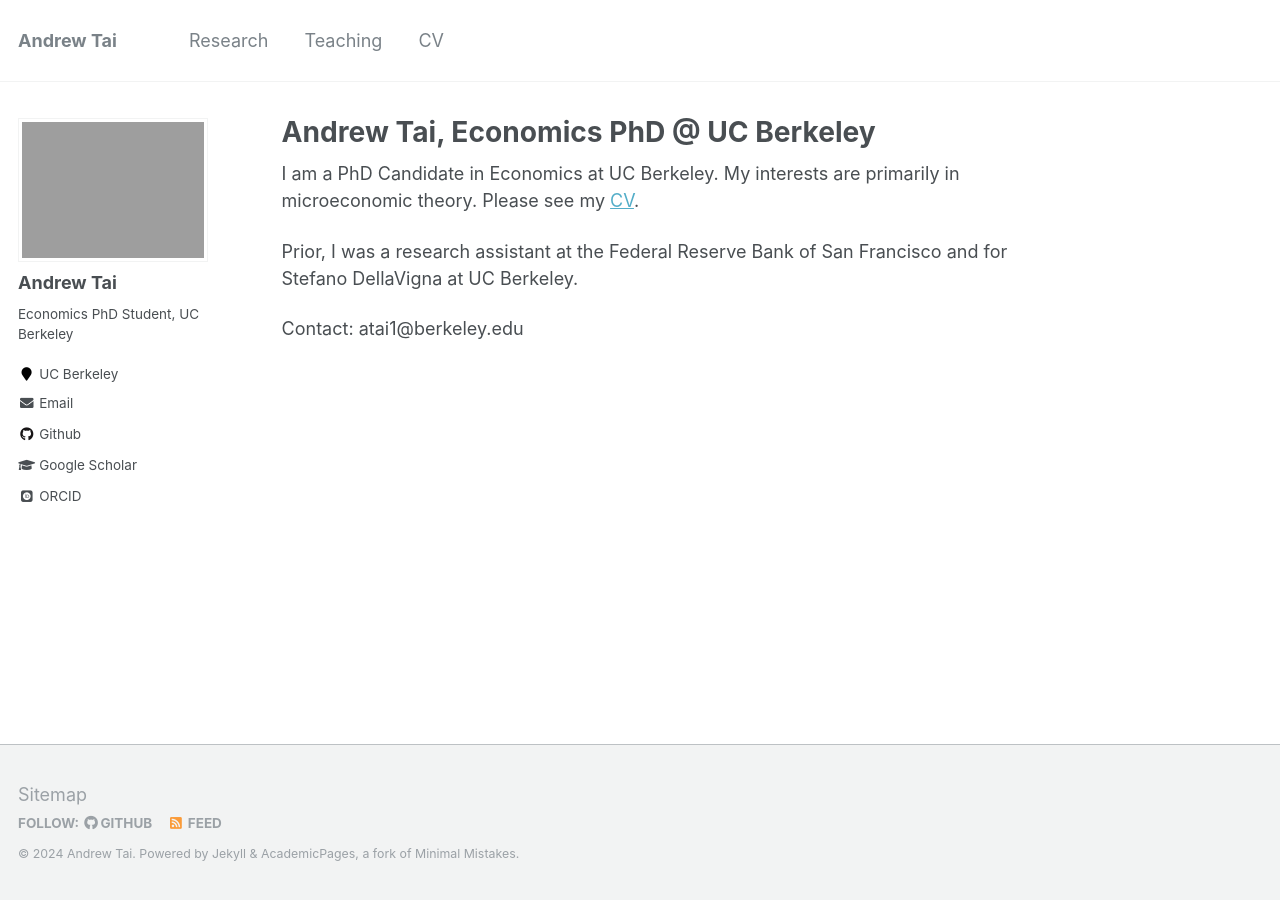
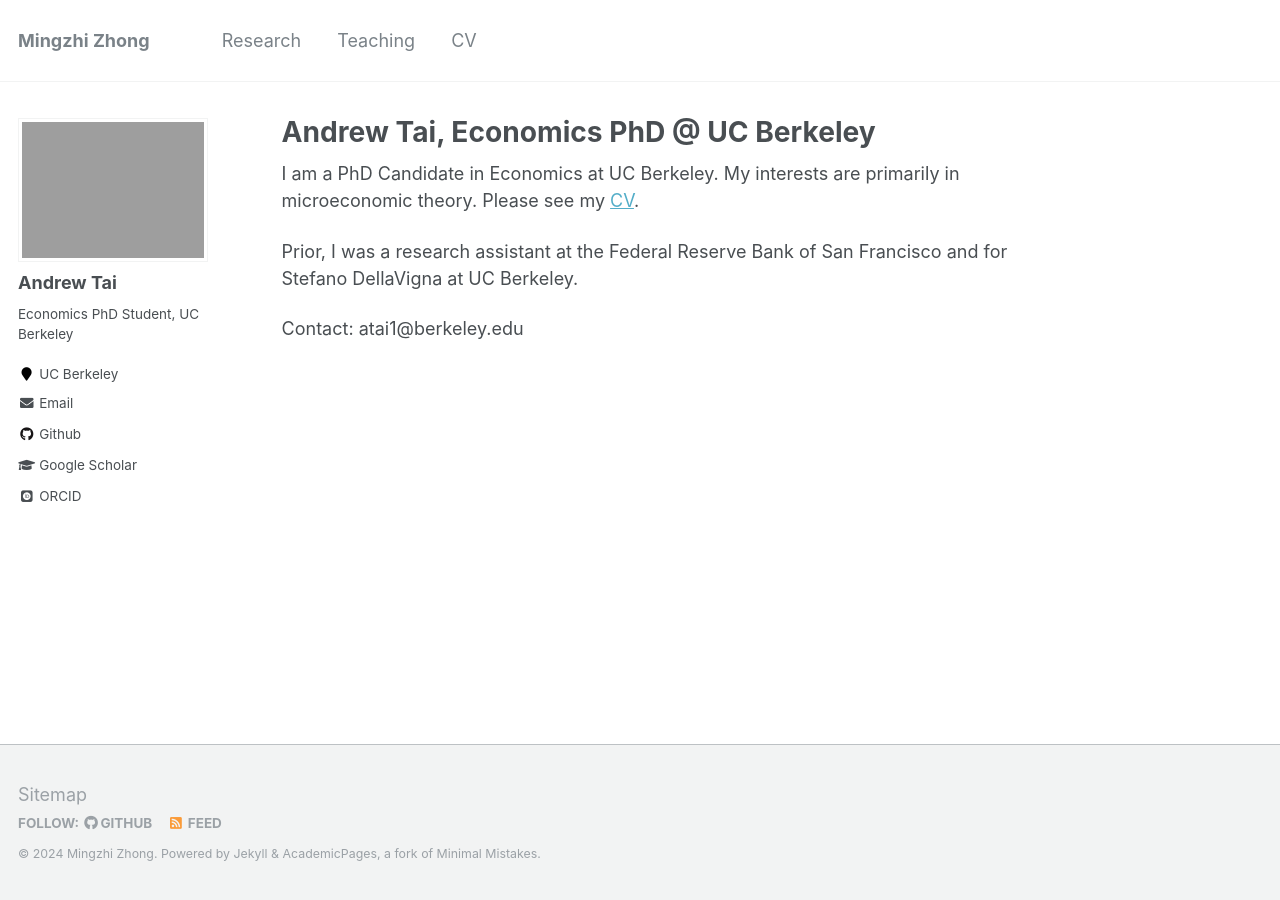
Before and after one commit to mingzhi361/mingzhi361.github.io, a Jekyll site: the page built from _pages/about.md, in a window 1280 px wide. Built offline with Jekyll 4.4.1, drawn with Linux system fonts in a browser that asks for light colours; some web fonts are replaced.

Commit message:
Update _config.yml

```diff
--- a/_config.yml
+++ b/_config.yml
@@ -7,9 +7,9 @@
 
 # Site Settings
 locale                   : "en-US"
-title                    : "Andrew Tai"
+title                    : "Mingzhi Zhong"
 title_separator          : "-"
-name                     : &name "Andrew Tai"
+name                     : &name "Mingzhi Zhong"
 description              : &description "personal description"
 url                      : https://taiandrew.github.io # the base hostname & protocol for your site e.g. "https://mmistakes.github.io"
 baseurl                  : "" # the subpath of your site, e.g. "/blog"
```
